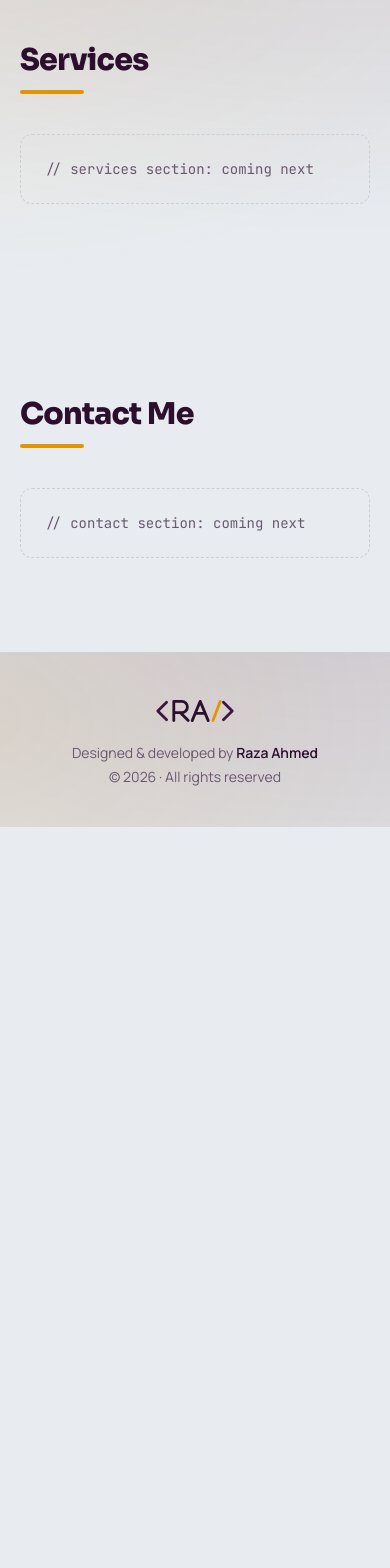
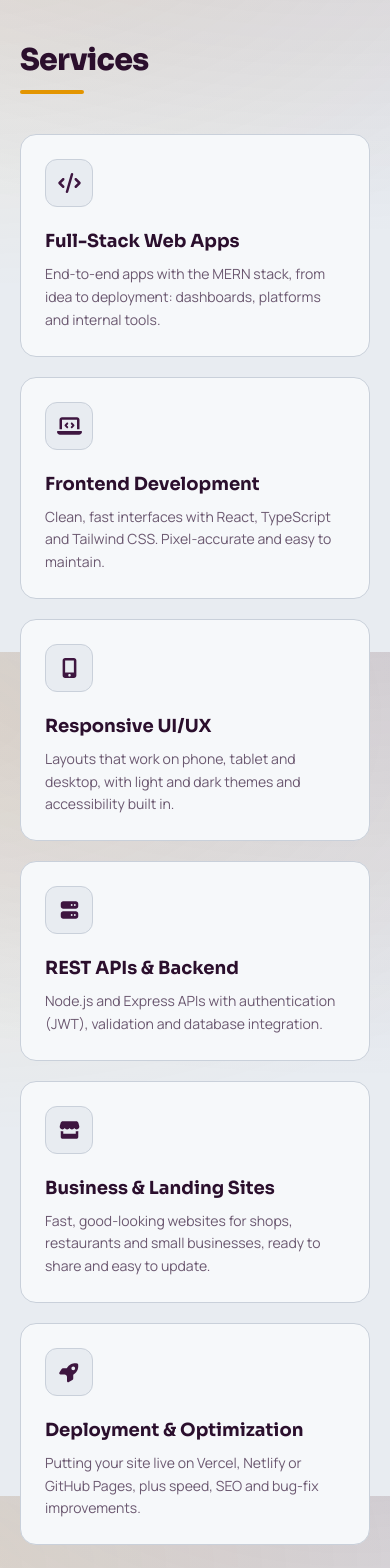
Before and after one commit to razamughal333/Portfolio, a React (Vite) app: page / in a window 390 px wide. Shown: the part 6100-7668 px from the top of the page. Before the commit the page ends 6927 px from the top, so only its background shows below. Built offline with nearby package versions, Linux system fonts and the light colour scheme.

Commit message:
Add services

```diff
--- /dev/null
+++ b/src/components/ServiceCard.tsx
@@ -0,0 +1,14 @@
+import { FontAwesomeIcon } from '@fortawesome/react-fontawesome'
+import type { Service } from '../data/services'
+
+export function ServiceCard({ service }: { service: Service }) {
+  return (
+    <article className="group flex w-full flex-col rounded-2xl border border-line bg-surface p-6 transition duration-200 hover:-translate-y-1 hover:border-accent/60">
+      <span className="grid size-12 place-items-center rounded-xl border border-line bg-bg text-xl text-primary transition duration-200 group-hover:border-accent group-hover:text-accent">
+        <FontAwesomeIcon icon={service.icon} />
+      </span>
+      <h3 className="mt-5 font-display text-lg font-bold">{service.title}</h3>
+      <p className="mt-2 text-sm leading-relaxed text-muted">{service.description}</p>
+    </article>
+  )
+}
--- /dev/null
+++ b/src/components/ServicesSection.tsx
@@ -0,0 +1,17 @@
+import { SERVICES } from '../data/services'
+import { Section } from './Section'
+import { ServiceCard } from './ServiceCard'
+
+export function ServicesSection() {
+  return (
+    <Section id="services" title="Services">
+      <ul className="grid gap-5 sm:grid-cols-2 lg:grid-cols-3">
+        {SERVICES.map((service) => (
+          <li key={service.id} className="flex">
+            <ServiceCard service={service} />
+          </li>
+        ))}
+      </ul>
+    </Section>
+  )
+}
--- /dev/null
+++ b/src/data/services.ts
@@ -0,0 +1,63 @@
+import {
+  faCode,
+  faLaptopCode,
+  faMobileScreenButton,
+  faRocket,
+  faServer,
+  faStore,
+} from '@fortawesome/free-solid-svg-icons'
+import type { IconDefinition } from '@fortawesome/fontawesome-svg-core'
+
+export type Service = {
+  id: string
+  title: string
+  description: string
+  icon: IconDefinition
+}
+
+// The services I offer. The Contact wizard will reuse this same list,
+// so a service added here shows up in both places.
+export const SERVICES: Service[] = [
+  {
+    id: 'fullstack',
+    title: 'Full-Stack Web Apps',
+    description:
+      'End-to-end apps with the MERN stack, from idea to deployment: dashboards, platforms and internal tools.',
+    icon: faCode,
+  },
+  {
+    id: 'frontend',
+    title: 'Frontend Development',
+    description:
+      'Clean, fast interfaces with React, TypeScript and Tailwind CSS. Pixel-accurate and easy to maintain.',
+    icon: faLaptopCode,
+  },
+  {
+    id: 'responsive',
+    title: 'Responsive UI/UX',
+    description:
+      'Layouts that work on phone, tablet and desktop, with light and dark themes and accessibility built in.',
+    icon: faMobileScreenButton,
+  },
+  {
+    id: 'backend',
+    title: 'REST APIs & Backend',
+    description:
+      'Node.js and Express APIs with authentication (JWT), validation and database integration.',
+    icon: faServer,
+  },
+  {
+    id: 'business',
+    title: 'Business & Landing Sites',
+    description:
+      'Fast, good-looking websites for shops, restaurants and small businesses, ready to share and easy to update.',
+    icon: faStore,
+  },
+  {
+    id: 'deploy',
+    title: 'Deployment & Optimization',
+    description:
+      'Putting your site live on Vercel, Netlify or GitHub Pages, plus speed, SEO and bug-fix improvements.',
+    icon: faRocket,
+  },
+]
--- a/src/pages/HomePage.tsx
+++ b/src/pages/HomePage.tsx
@@ -3,6 +3,7 @@ import { ExperienceSection } from '../components/ExperienceSection'
 import { Hero } from '../components/Hero'
 import { ProjectsSection } from '../components/ProjectsSection'
 import { Section } from '../components/Section'
+import { ServicesSection } from '../components/ServicesSection'
 import { SkillsSection } from '../components/SkillsSection'
 
 // Temporary text for sections we haven't built yet.
@@ -21,9 +22,7 @@ export function HomePage() {
       <SkillsSection />
       <ExperienceSection />
       <ProjectsSection />
-      <Section id="services" title="Services">
-        <ComingNext text="// services section: coming next" />
-      </Section>
+      <ServicesSection />
       <Section id="contact" title="Contact Me">
         <ComingNext text="// contact section: coming next" />
       </Section>
```
